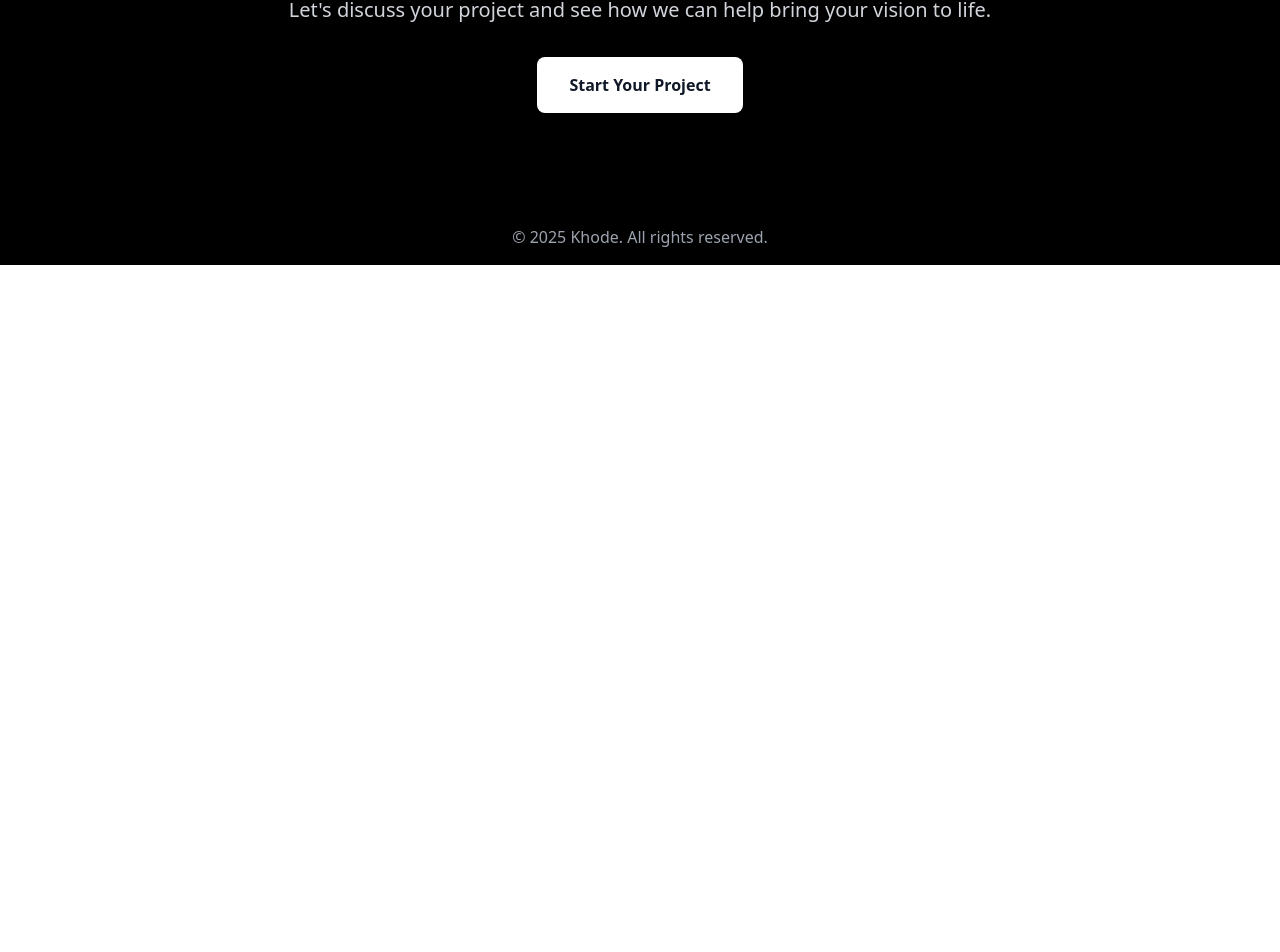
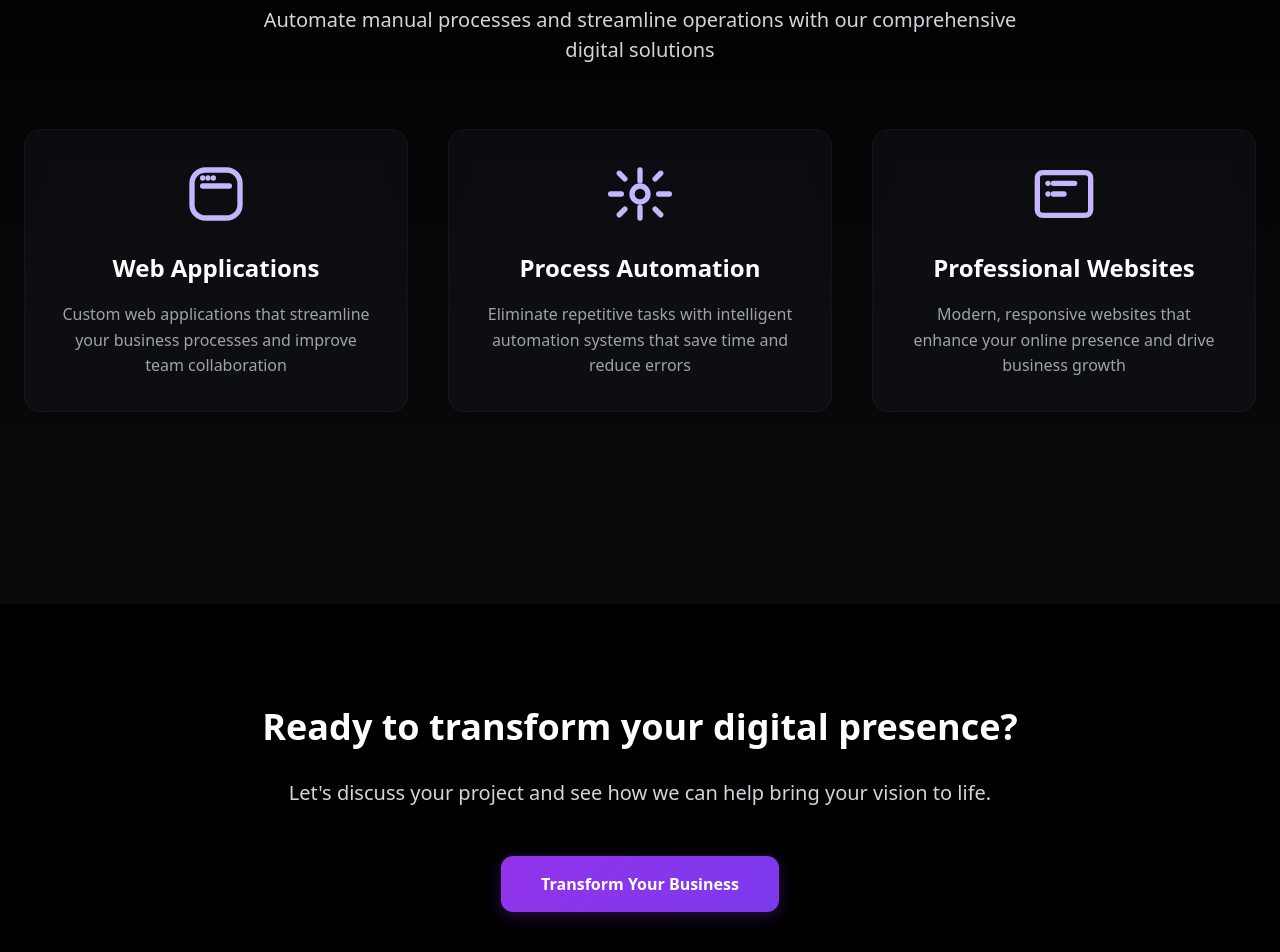
Before and after one commit to armazade/khode_nuxt, a Nuxt app: page / in a window 1280 px wide. Shown: the part 979-1931 px from the top of the page. Before the commit the page ends 1244 px from the top, so only its background shows below. Built offline with nearby package versions, Linux system fonts and the light colour scheme.

Commit message:
feat: add section for services

```diff
--- a/pages/index.vue
+++ b/pages/index.vue
@@ -32,6 +32,61 @@
       </div>
     </section>
 
+    <!-- Services Section -->
+    <section class="services-section">
+      <div class="services-content">
+        <h2 class="services-title">
+          Efficiency Solutions for Modern Businesses
+        </h2>
+        <p class="services-description">
+          Automate manual processes and streamline operations with our comprehensive digital solutions
+        </p>
+
+        <div class="services-grid">
+          <!-- Web Applications -->
+          <div class="service-card">
+            <div class="service-icon">
+              <svg viewBox="0 0 24 24" fill="none" xmlns="http://www.w3.org/2000/svg">
+                <path d="M21 8V16C21 18.7614 18.7614 21 16 21H8C5.23858 21 3 18.7614 3 16V8C3 5.23858 5.23858 3 8 3H16C18.7614 3 21 5.23858 21 8Z" stroke="currentColor" stroke-width="2"/>
+                <path d="M7 9L17 9" stroke="currentColor" stroke-width="2" stroke-linecap="round"/>
+                <circle cx="9" cy="6" r="1" fill="currentColor"/>
+                <circle cx="7" cy="6" r="1" fill="currentColor"/>
+                <circle cx="11" cy="6" r="1" fill="currentColor"/>
+              </svg>
+            </div>
+            <h3 class="service-title">Web Applications</h3>
+            <p class="service-description">Custom web applications that streamline your business processes and improve team collaboration</p>
+          </div>
+
+          <!-- Automation Systems -->
+          <div class="service-card">
+            <div class="service-icon">
+              <svg viewBox="0 0 24 24" fill="none" xmlns="http://www.w3.org/2000/svg">
+                <path d="M12 3V7M12 17V21M4.22 4.22L6.34 6.34M17.66 17.66L19.78 19.78M1 12H5M19 12H23M4.22 19.78L6.34 17.66M17.66 6.34L19.78 4.22" stroke="currentColor" stroke-width="2" stroke-linecap="round"/>
+                <circle cx="12" cy="12" r="3" stroke="currentColor" stroke-width="2"/>
+              </svg>
+            </div>
+            <h3 class="service-title">Process Automation</h3>
+            <p class="service-description">Eliminate repetitive tasks with intelligent automation systems that save time and reduce errors</p>
+          </div>
+
+          <!-- Professional Websites -->
+          <div class="service-card">
+            <div class="service-icon">
+              <svg viewBox="0 0 24 24" fill="none" xmlns="http://www.w3.org/2000/svg">
+                <rect x="2" y="4" width="20" height="16" rx="2" stroke="currentColor" stroke-width="2"/>
+                <path d="M8 8H16M8 12H12" stroke="currentColor" stroke-width="2" stroke-linecap="round"/>
+                <circle cx="6" cy="8" r="1" fill="currentColor"/>
+                <circle cx="6" cy="12" r="1" fill="currentColor"/>
+              </svg>
+            </div>
+            <h3 class="service-title">Professional Websites</h3>
+            <p class="service-description">Modern, responsive websites that enhance your online presence and drive business growth</p>
+          </div>
+        </div>
+      </div>
+    </section>
+
     <!-- CTA Section -->
     <section class="cta-section">
       <div class="cta-content">
@@ -41,12 +96,11 @@
         <p class="cta-description">
           Let's discuss your project and see how we can help bring your vision to life.
         </p>
-        <NuxtLink
-            to="/contact"
-            class="cta-button"
-        >
-          Start Your Project
-        </NuxtLink>
+        <div class="services-cta">
+          <NuxtLink to="/contact" class="services-button">
+            Transform Your Business
+          </NuxtLink>
+        </div>
       </div>
     </section>
   </div>
@@ -363,21 +417,183 @@ useSeoMeta({
   margin-bottom: 2rem;
 }
 
-.cta-button {
+.services-section {
+  padding: 6rem 0 8rem;
+  background: linear-gradient(180deg, #000 0%, #0a0a0a 100%);
+  position: relative;
+}
+
+.services-content {
+  max-width: 80rem;
+  margin: 0 auto;
+  padding: 0 1.5rem;
+}
+
+.services-title {
+  font-size: 2.25rem;
+  font-weight: bold;
+  color: white;
+  text-align: center;
+  margin-bottom: 1rem;
+}
+
+@media (min-width: 768px) {
+  .services-title {
+    font-size: 3rem;
+  }
+}
+
+.services-description {
+  font-size: 1.25rem;
+  color: #d1d5db;
+  text-align: center;
+  margin-bottom: 4rem;
+  max-width: 48rem;
+  margin-left: auto;
+  margin-right: auto;
+}
+
+.services-grid {
+  display: grid;
+  grid-template-columns: 1fr;
+  gap: 2rem;
+  margin-bottom: 4rem;
+}
+
+@media (min-width: 768px) {
+  .services-grid {
+    grid-template-columns: repeat(2, 1fr);
+    gap: 2.5rem;
+  }
+}
+
+@media (min-width: 1024px) {
+  .services-grid {
+    grid-template-columns: repeat(3, 1fr);
+  }
+}
+
+.service-card {
+  background: rgba(55, 65, 81, 0.15);
+  backdrop-filter: blur(10px);
+  padding: 2rem;
+  border-radius: 1rem;
+  text-align: center;
+  transition: all 0.3s ease;
+  border: 1px solid rgba(147, 51, 234, 0.1);
+  position: relative;
+  overflow: hidden;
+}
+
+.service-card::before {
+  content: '';
+  position: absolute;
+  top: 0;
+  left: 0;
+  right: 0;
+  bottom: 0;
+  background: linear-gradient(135deg, rgba(147, 51, 234, 0.05) 0%, transparent 50%);
+  opacity: 0;
+  transition: opacity 0.3s ease;
+}
+
+.service-card:hover {
+  transform: translateY(-4px);
+  border-color: rgba(147, 51, 234, 0.3);
+  box-shadow: 0 20px 40px rgba(147, 51, 234, 0.1);
+}
+
+.service-card:hover::before {
+  opacity: 1;
+}
+
+.service-icon {
+  width: 4rem;
+  height: 4rem;
+  margin: 0 auto 1.5rem;
+  color: #c4b5fd;
+  transition: all 0.3s ease;
+  position: relative;
+  z-index: 1;
+}
+
+.service-card:hover .service-icon {
+  color: #a855f7;
+  transform: scale(1.1);
+}
+
+.service-icon svg {
+  width: 100%;
+  height: 100%;
+}
+
+.service-title {
+  font-size: 1.5rem;
+  font-weight: 600;
+  color: white;
+  margin-bottom: 1rem;
+  position: relative;
+  z-index: 1;
+}
+
+.service-description {
+  font-size: 1rem;
+  color: #9ca3af;
+  line-height: 1.6;
+  position: relative;
+  z-index: 1;
+}
+
+.services-cta {
+  text-align: center;
+  margin-top: 3rem;
+}
+
+.services-button {
   display: inline-block;
-  background: white;
-  color: #111827;
-  padding: 1rem 2rem;
-  border-radius: 0.5rem;
+  background: linear-gradient(135deg, #9333ea 0%, #7c3aed 100%);
+  color: white;
+  padding: 1rem 2.5rem;
+  border-radius: 0.75rem;
   font-weight: 600;
   text-decoration: none;
   transition: all 0.3s ease;
-  box-shadow: 0 4px 6px rgba(0, 0, 0, 0.1);
+  box-shadow: 0 4px 15px rgba(147, 51, 234, 0.3);
+  position: relative;
+  overflow: hidden;
 }
 
-.cta-button:hover {
-  background: #f3f4f6;
+.services-button::before {
+  content: '';
+  position: absolute;
+  top: 0;
+  left: -100%;
+  width: 100%;
+  height: 100%;
+  background: linear-gradient(90deg, transparent, rgba(255, 255, 255, 0.2), transparent);
+  transition: left 0.5s ease;
+}
+
+.services-button:hover {
   transform: translateY(-2px);
-  box-shadow: 0 8px 12px rgba(0, 0, 0, 0.15);
+  box-shadow: 0 8px 25px rgba(147, 51, 234, 0.4);
+}
+
+.services-button:hover::before {
+  left: 100%;
+}
+
+@media (prefers-reduced-motion: reduce) {
+  .service-card,
+  .services-button,
+  .service-icon {
+    transition: none;
+    transform: none;
+  }
+
+  .service-card:hover,
+  .services-button:hover {
+    transform: none;
+  }
 }
 </style>
```
